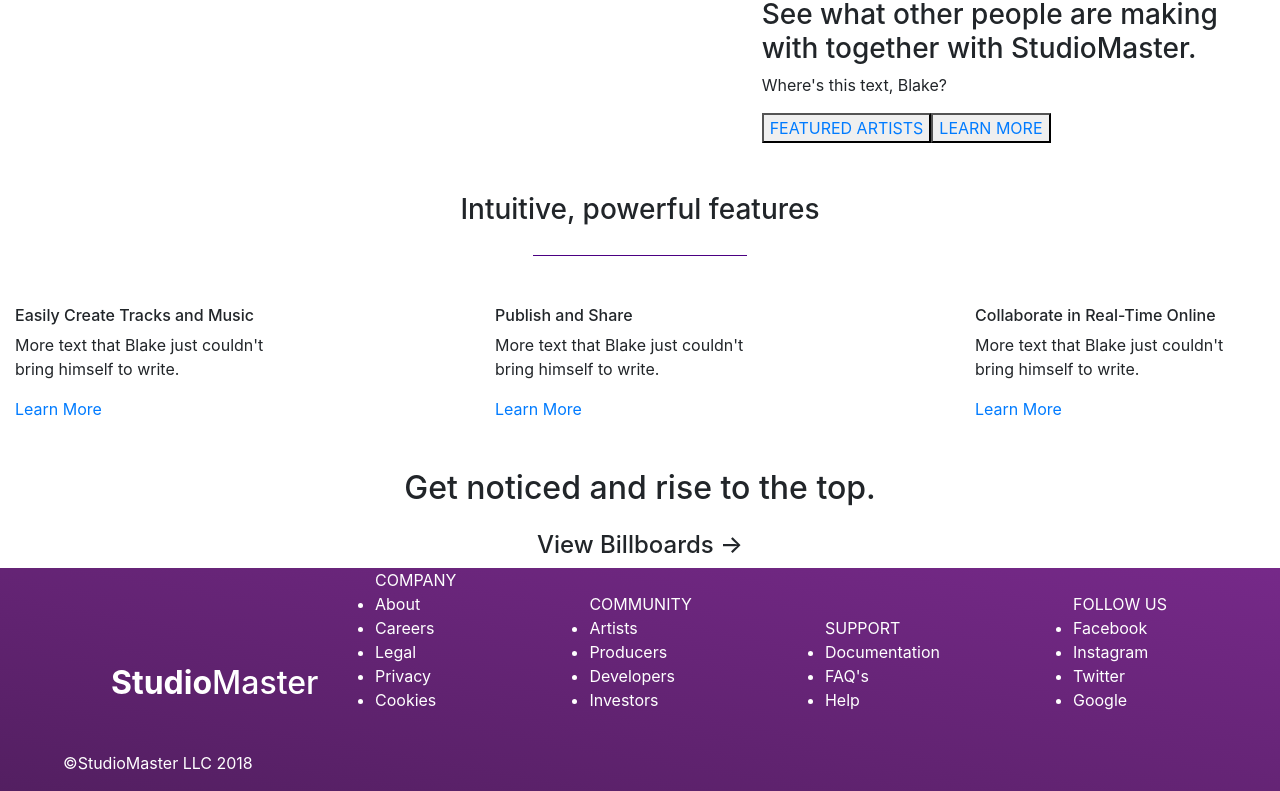
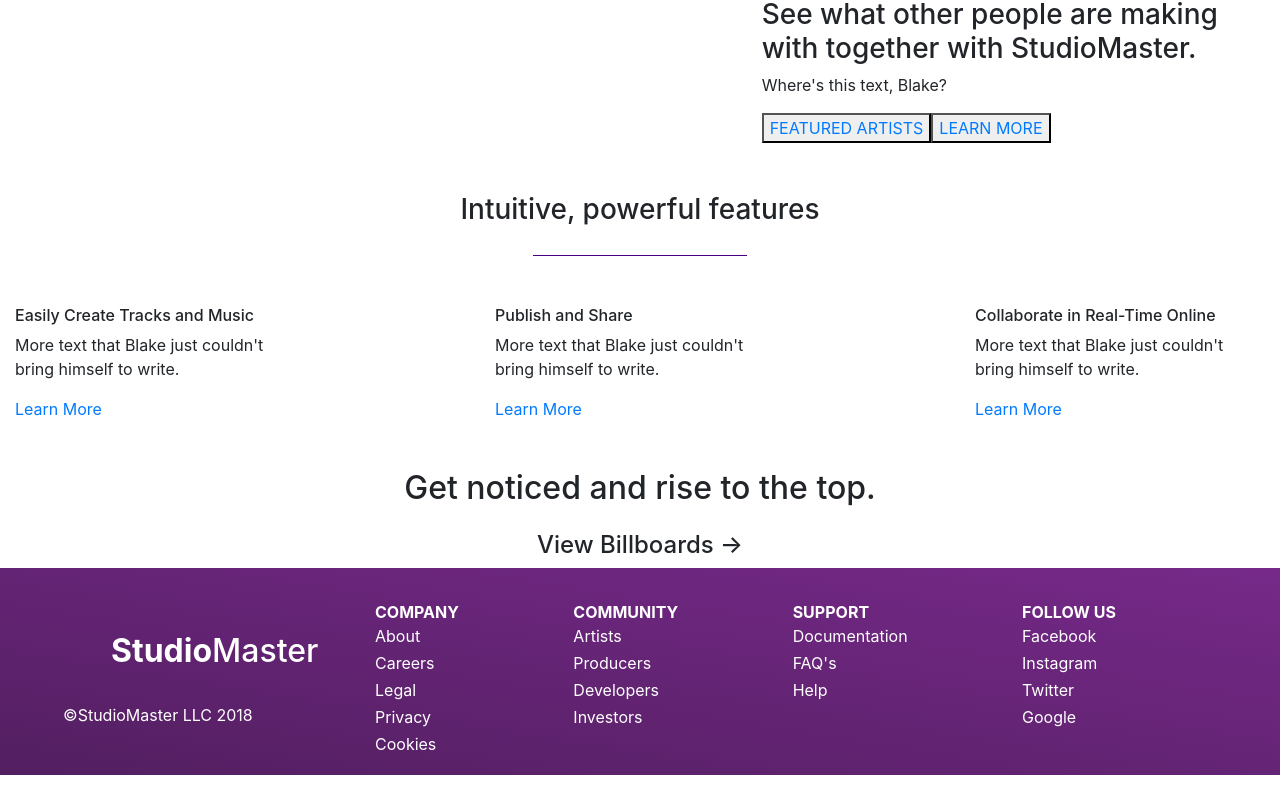
Before and after one commit to SethDonohue/StudioMaster, a React (Create React App) app: page / in a window 1280 px wide. Shown: the part 619-1410 px from the top of the page. Built offline with nearby package versions, Linux system fonts and the light colour scheme.

Commit message:
footer style fix

```diff
--- a/src/components/footer/footer_main.js
+++ b/src/components/footer/footer_main.js
@@ -14,7 +14,7 @@
 
                     <div className='col-9 footer-options'>
                         <ul>
-                            COMPANY
+                            <strong>COMPANY</strong>
                             <li>About</li>
                             <li>Careers</li>
                             <li>Legal</li>
@@ -22,20 +22,20 @@
                             <li>Cookies</li>
                         </ul>
                         <ul>
-                            COMMUNITY
+                            <strong>COMMUNITY</strong>
                             <li>Artists</li>
                             <li>Producers</li>
                             <li>Developers</li>
                             <li>Investors</li>
                         </ul>
                         <ul>
-                            SUPPORT
+                            <strong>SUPPORT</strong>
                             <li>Documentation</li>
                             <li>FAQ's</li>
                             <li>Help</li>
                         </ul>
                         <ul>
-                            FOLLOW US
+                            <strong>FOLLOW US</strong>
                             <li>Facebook</li>
                             <li>Instagram</li>
                             <li>Twitter</li>
--- a/src/styles/footer.css
+++ b/src/styles/footer.css
@@ -1,5 +1,6 @@
 .footer-background {
-    background: linear-gradient(to top right, #531f61, #762989)
+    background: linear-gradient(to top right, #531f61, #762989);
+    padding-top: 2em;
 }
 
 .footer-background * {
@@ -7,10 +8,16 @@
 }
 
 .company-brand{
-    margin: 3em 0em 1em 3em;
+    margin: 1em 0em 1em 3em;
 }
 
 .footer-options ul{
     display: inline-block;
-    margin-right: 10%;
+    margin-right: 8%;
+    list-style-type: none;
+    vertical-align: top;;
 }
+
+.footer-options ul li{
+    margin-bottom: 3px;
+}
```
